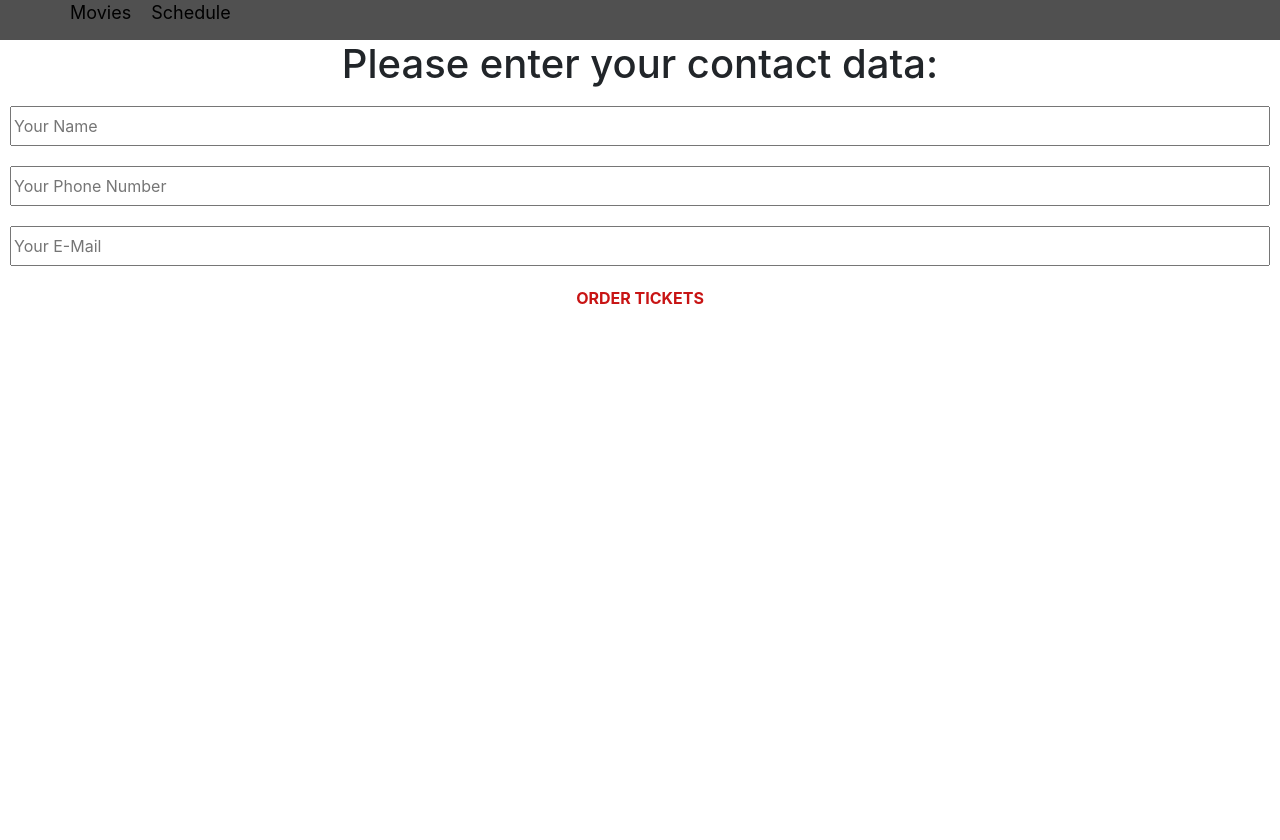
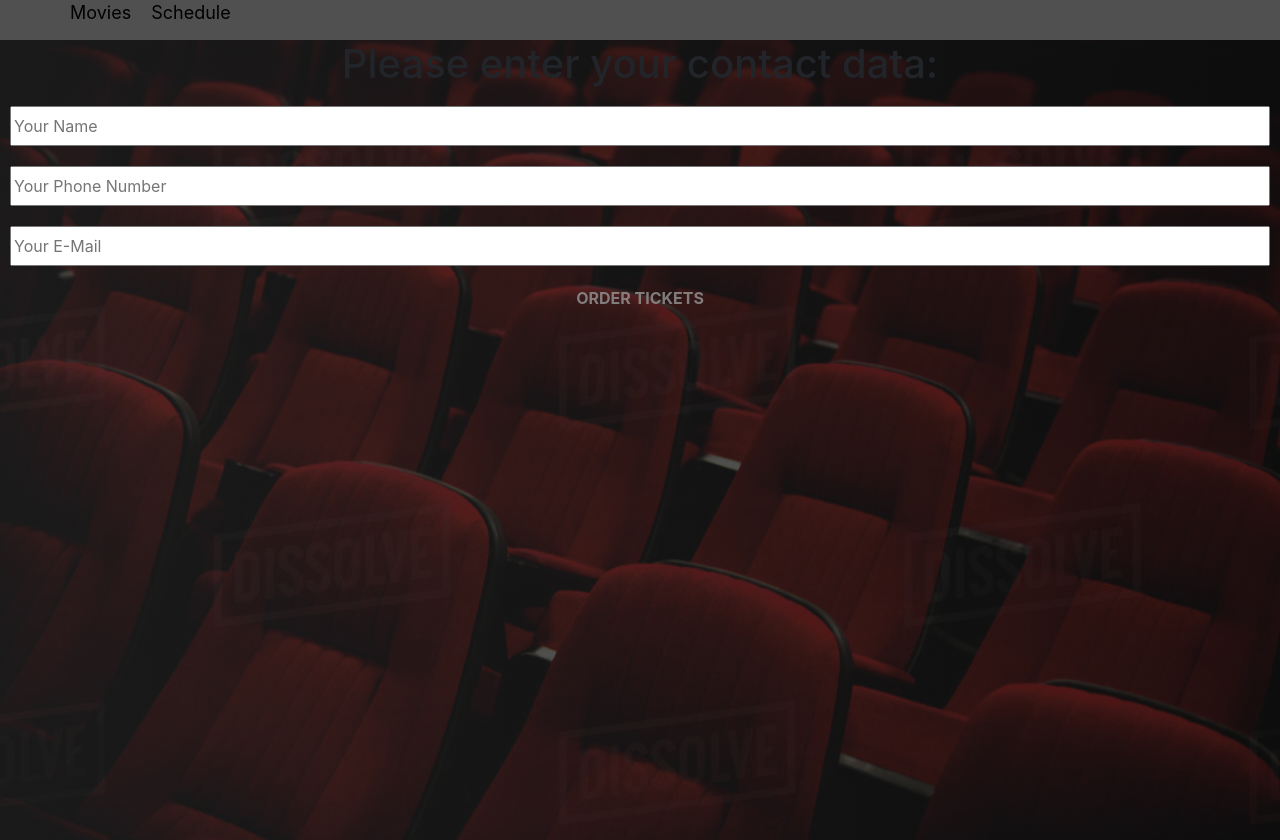
Before and after one commit to SlavHadz/React, a React (Create React App) app in the folder cinema-app/cinema-app/: page /order-form in a window 1280 px wide. Before the commit the page ends 800 px from the top, so only its background shows below. Built offline with nearby package versions, Linux system fonts and the light colour scheme.

Commit message:
form validation added

```diff
--- a/cinema-app/cinema-app/src/components/Button/Button.css
+++ b/cinema-app/cinema-app/src/components/Button/Button.css
@@ -12,3 +12,8 @@
 .Button:hover {
     color: rgb(200, 50, 50)
 }
+
+.Button:disabled {
+    cursor: not-allowed;
+    color: rgba(150, 150, 150, 0.8);
+}
--- a/cinema-app/cinema-app/src/components/Button/Button.js
+++ b/cinema-app/cinema-app/src/components/Button/Button.js
@@ -2,7 +2,7 @@ import React from 'react';
 import './Button.css';
 
 const button = (props) => (
-    <button className="Button" onClick={props.clicked}>{props.children}</button>
+    <button className="Button" disabled={props.disabled} onClick={props.clicked}>{props.children}</button>
 );
 
 export default button;
--- a/cinema-app/cinema-app/src/containers/ContactData/ContactData.css
+++ b/cinema-app/cinema-app/src/containers/ContactData/ContactData.css
@@ -2,4 +2,8 @@
     margin-top: 40px;
     text-align: center;
     width: 100%;
+    min-height: 100vh;
+    background-image: linear-gradient(to right, #222222c0, #111111c0) ,url(../../assets/imgs/main-back.jpg);
+    background-size: cover;
+    background-attachment: fixed;
 }
--- a/cinema-app/cinema-app/src/containers/ContactData/ContactData.js
+++ b/cinema-app/cinema-app/src/containers/ContactData/ContactData.js
@@ -14,22 +14,40 @@ class ContactData extends Component {
                     type: 'text',
                     placeholder: 'Your Name'
                 },
+                validation: {
+                    required: true,
+                    minLength: 6,
+                    maxLength: 10
+                },
+                valid: false
             },
             phone: {
                 value: '',
                 elementConfig: {
                     type: 'text',
                     placeholder: 'Your Phone Number'
-                }
+                },
+                validation: {
+                    required: true,
+                    minLength: 10,
+                    maxLength: 10
+                },
+                valid: false
             },
             email: {
                 value: '',
                 elementConfig: {
                     type: 'email',
-                    placeholder: 'Your E-Mail'
-                }
+                    placeholder: 'Your E-Mail',
+                },
+                validation: {
+                    required: true,
+                    regexp: /^\w+([\.-]?\w+)*@\w+([\.-]?\w+)*(\.\w{2,3})+$/
+                },
+                valid: false
             }
         },
+        formValid: false,
         loading: false
     }
 
@@ -46,6 +64,23 @@ class ContactData extends Component {
                 this.props.history.push('/');
             })
     }
+С
+    checkValidity = (value, rules) => {
+        let valid = true;
+        if(rules.required){
+            valid = value.trim() !== '' && valid;
+        }
+        if(rules.minLength){
+            valid = (value.trim()).length >= rules.minLength && valid;
+        }
+        if(rules.maxLength){
+            valid = (value.trim()).length <= rules.maxLength && valid;
+        }
+        if(rules.regexp){
+            valid = (rules.regexp).test(value) && valid;
+        }
+        return valid;
+    }
 
     inputChangedHandler = (event, inputIdentifier) => {
         let updatedOrderForm = {
@@ -55,8 +90,13 @@ class ContactData extends Component {
             ...updatedOrderForm[inputIdentifier]
         };
         updatedFormElement.value = event.target.value;
+        updatedFormElement.valid = this.checkValidity(updatedFormElement.value, updatedFormElement.validation);
         updatedOrderForm[inputIdentifier] = updatedFormElement;
-        this.setState({orderForm: updatedOrderForm});
+        let formIsValid = true;
+        for(let idenftifier in updatedOrderForm){
+            formIsValid = updatedOrderForm[idenftifier].valid && formIsValid;
+        }
+        this.setState({orderForm: updatedOrderForm, formValid: formIsValid});
     }
 
     render() {
@@ -76,7 +116,7 @@ class ContactData extends Component {
                     elementConfig={formElement.config.elementConfig}
                     changed={(event) => this.inputChangedHandler(event, formElement.id)}/>
                 ))}
-                <Button clicked={this.orderTicketsHandler}>ORDER TICKETS</Button>
+                <Button disabled={!this.state.formValid} clicked={this.orderTicketsHandler}>ORDER TICKETS</Button>
             </form>
         );
 
```
